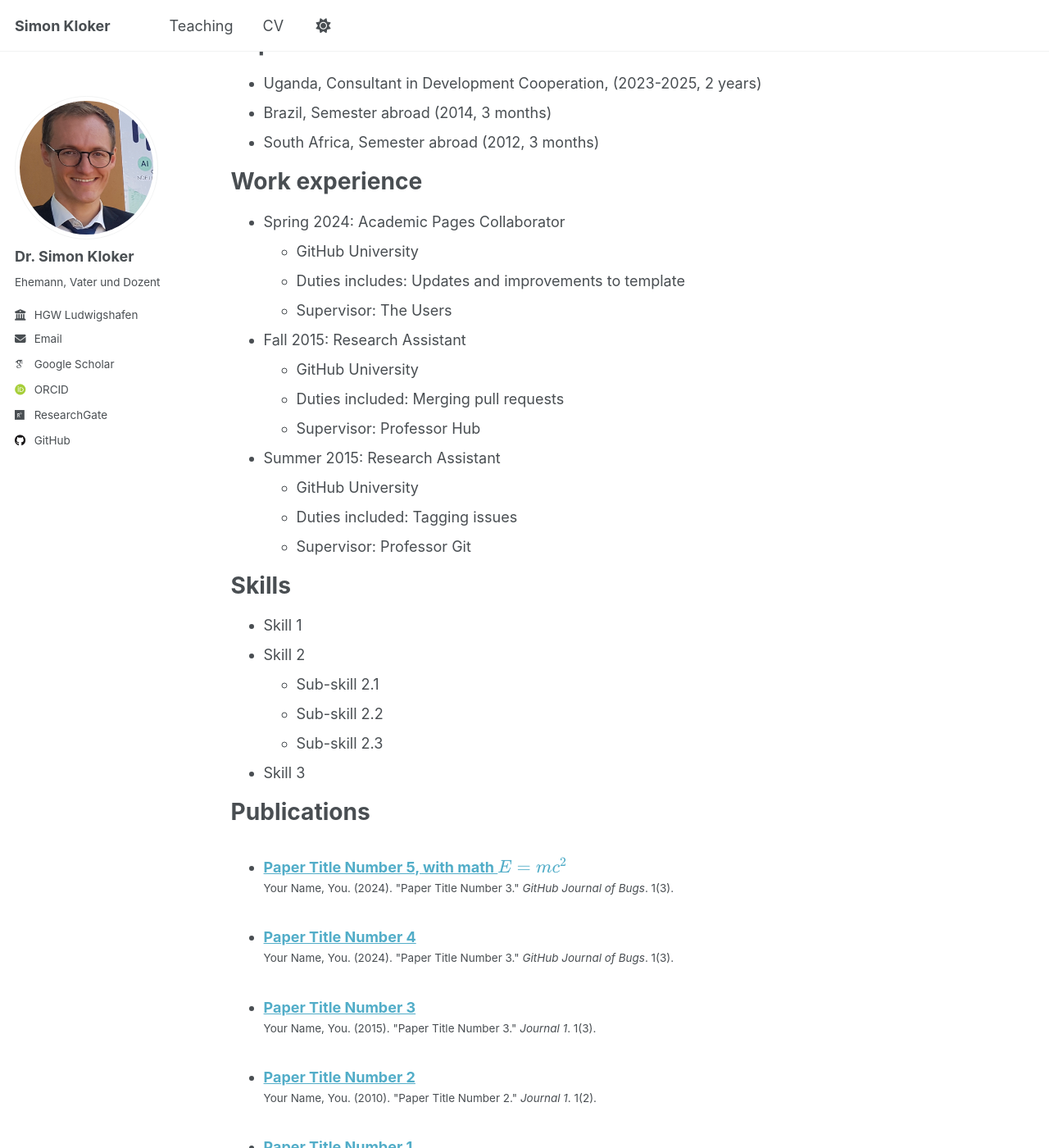
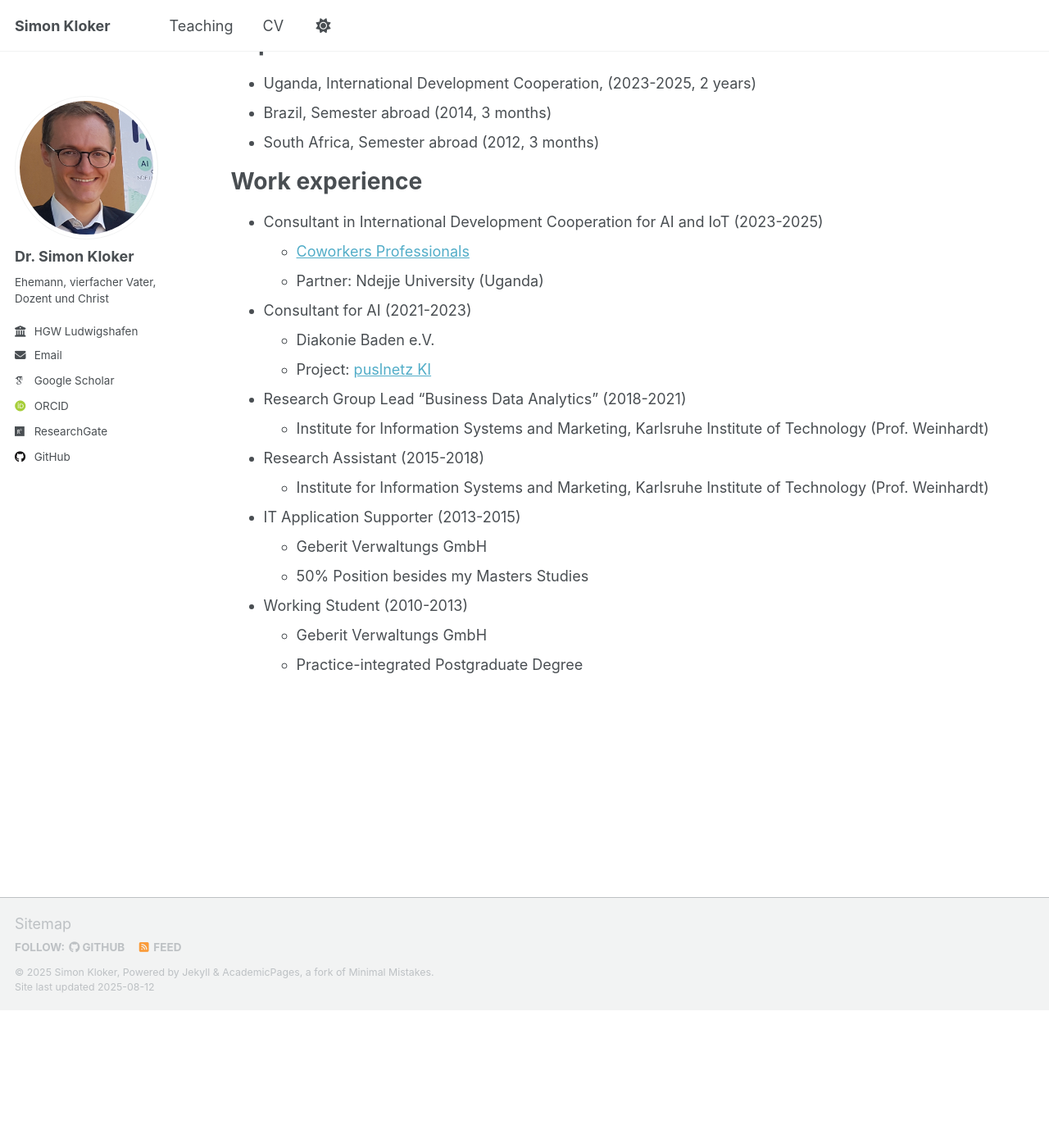
Before and after one commit to simon-kloker/simon-kloker.github.io, a Jekyll site: the page built from _pages/cv.md, in a window 1280 px wide and 1400 px high, scrolled down 274 px. Shown: the whole window at 82% size. Built offline with Jekyll 4.4.1, drawn with Linux system fonts in a browser that asks for light colours; some web fonts are replaced; a script that is not in the unit is left out; after the commit the page ends 1506 px from its top, so only the background shows below that; some of the changed text lies outside the part shown.

Commit message:
minor cv updates

```diff
--- a/_config.yml
+++ b/_config.yml
@@ -25,7 +25,7 @@ author:
   avatar           : "profile.png"
   name             : "Dr. Simon Kloker"
   pronouns         : # example: "she/her"
-  bio              : "Ehemann, Vater und Dozent"
+  bio              : "Ehemann, vierfacher Vater, Dozent und Christ"
   location         : # "Earth"
   employer         : "HGW Ludwigshafen"
   uri              : # URL
--- a/_pages/cv.md
+++ b/_pages/cv.md
@@ -17,54 +17,30 @@ Education
 
 Expericence abroad
 ======
-* Uganda, Consultant in Development Cooperation, (2023-2025, 2 years)
+* Uganda, International Development Cooperation, (2023-2025, 2 years)
 * Brazil, Semester abroad (2014, 3 months)
 * South Africa, Semester abroad (2012, 3 months)
 
 Work experience
 ======
-* Spring 2024: Academic Pages Collaborator
-  * GitHub University
-  * Duties includes: Updates and improvements to template
-  * Supervisor: The Users
+* Consultant in International Development Cooperation for AI and IoT (2023-2025)
+  * [Coworkers Professionals](https://coworkers.de/en/professionals/professionals/)
+  * Partner: Ndejje University (Uganda)
 
-* Fall 2015: Research Assistant
-  * GitHub University
-  * Duties included: Merging pull requests
-  * Supervisor: Professor Hub
+* Consultant for AI (2021-2023)
+  * Diakonie Baden e.V.
+  * Project: [puslnetz KI](https://gesund.pulsnetz.de/ki-projekt/)
 
-* Summer 2015: Research Assistant
-  * GitHub University
-  * Duties included: Tagging issues
-  * Supervisor: Professor Git
+* Research Group Lead "Business Data Analytics" (2018-2021)
+  * Institute for Information Systems and Marketing, Karlsruhe Institute of Technology (Prof. Weinhardt)
 
-Skills
-======
-* Skill 1
-* Skill 2
-  * Sub-skill 2.1
-  * Sub-skill 2.2
-  * Sub-skill 2.3
-* Skill 3
+* Research Assistant (2015-2018)
+  * Institute for Information Systems and Marketing, Karlsruhe Institute of Technology (Prof. Weinhardt)
 
-Publications
-======
-  <ul>{% for post in site.publications reversed %}
-    {% include archive-single-cv.html %}
-  {% endfor %}</ul>
+* IT Application Supporter (2013-2015)
+  * Geberit Verwaltungs GmbH
+  * 50% Position besides my Masters Studies
 
-Talks
-======
-  <ul>{% for post in site.talks reversed %}
-    {% include archive-single-talk-cv.html  %}
-  {% endfor %}</ul>
-
-Teaching
-======
-  <ul>{% for post in site.teaching reversed %}
-    {% include archive-single-cv.html %}
-  {% endfor %}</ul>
-
-Service and leadership
-======
-* Currently signed in to 43 different slack teams
+* Working Student (2010-2013)
+  * Geberit Verwaltungs GmbH
+  * Practice-integrated Postgraduate Degree
```
